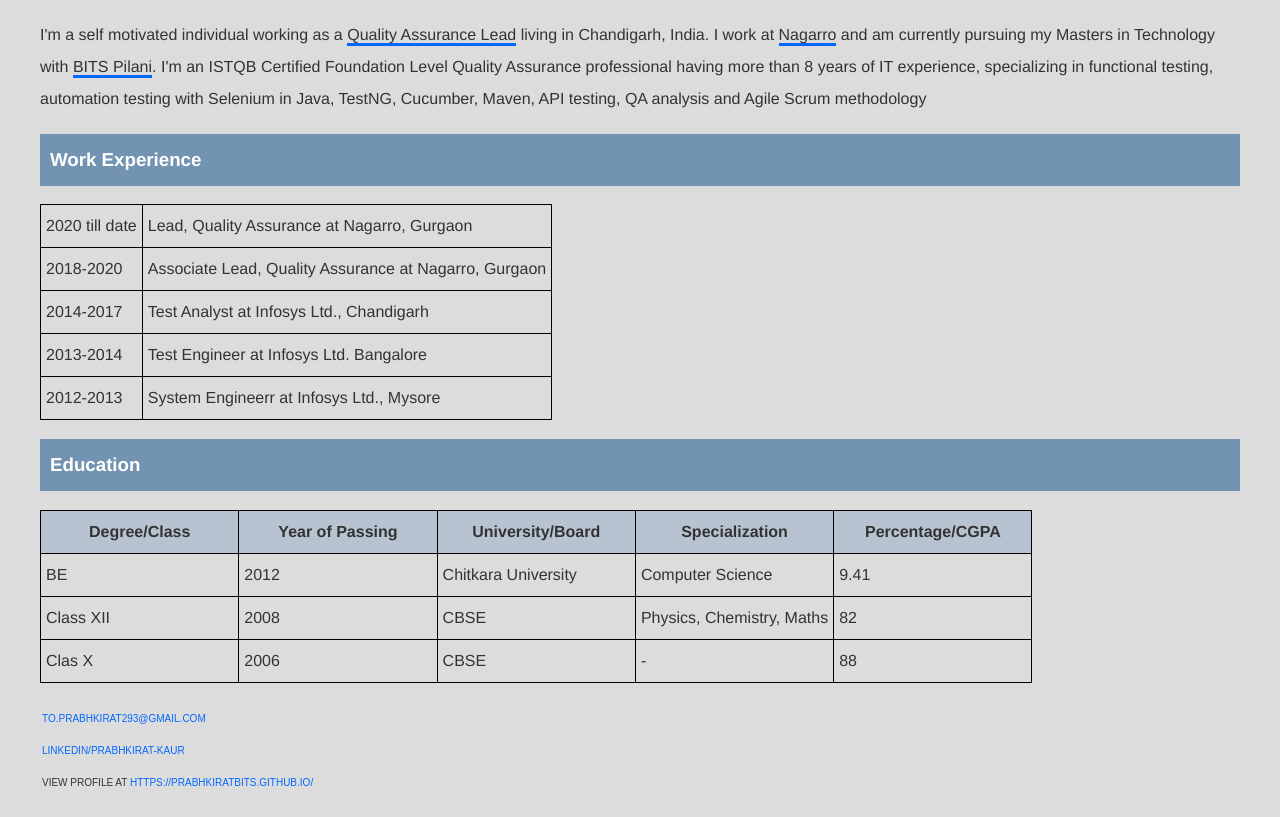
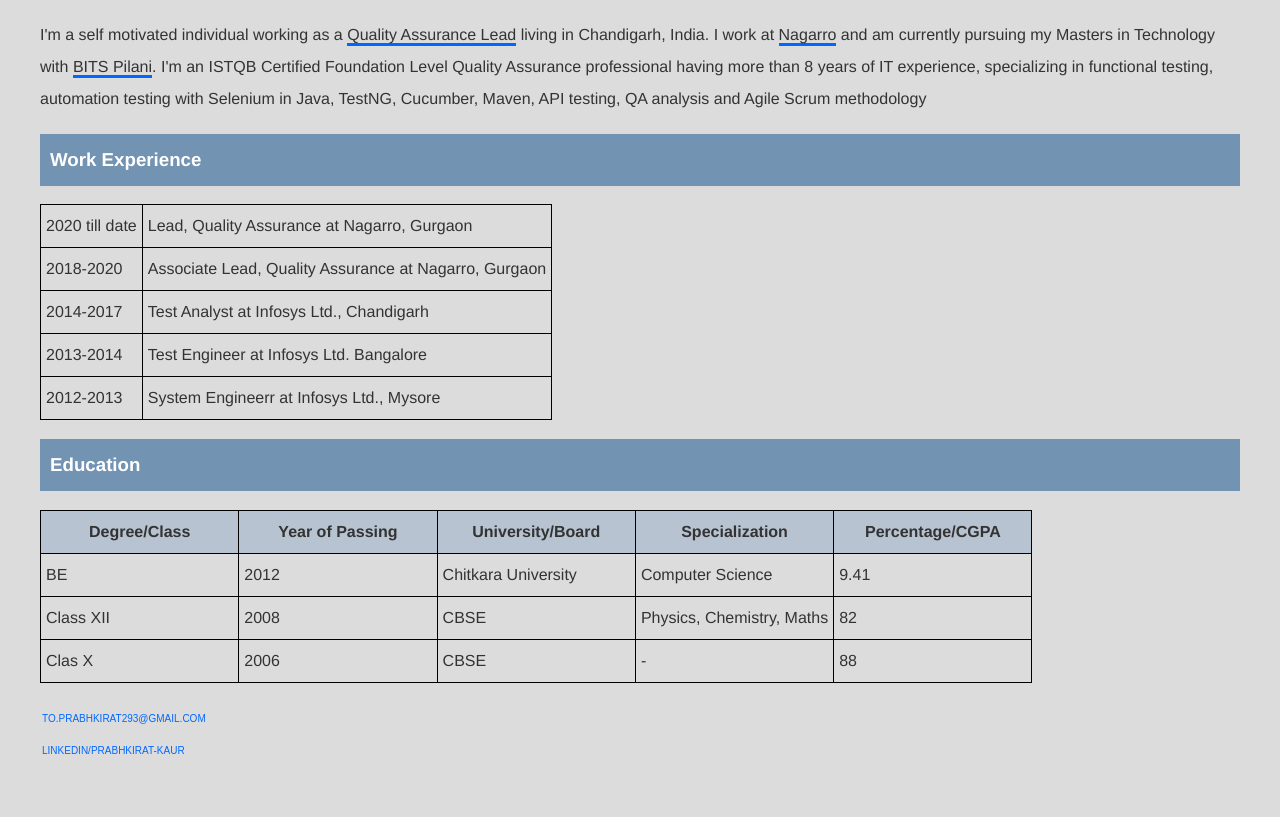
Before and after one commit to prabhkiratbits/prabhkiratbits, a plain HTML site: page index.html in a window 1280 px wide. Shown: the part 94-911 px from the top of the page. After the commit the page ends 879 px from the top, so only its background shows below. Drawn offline with Linux system fonts and the light colour scheme.

Commit message:
Update index.html

```diff
--- a/index.html
+++ b/index.html
@@ -70,7 +70,6 @@
 				<ul class="meta inline-list">
 					<li><a href="mailto:to.prabhkirat293@gmail.com">to.prabhkirat293@gmail.com</a></li>
 					<li><a href="https://www.linkedin.com/in/prabhkirat-kaur-44ba21150" target="_blank">linkedin/Prabhkirat-Kaur</a></li>
-					<li>View profile at <a href="https://prabhkiratbits.github.io/" target="_blank">https://prabhkiratbits.github.io/</a></li>
 				</ul>
 			</footer>
 		</div>
```
